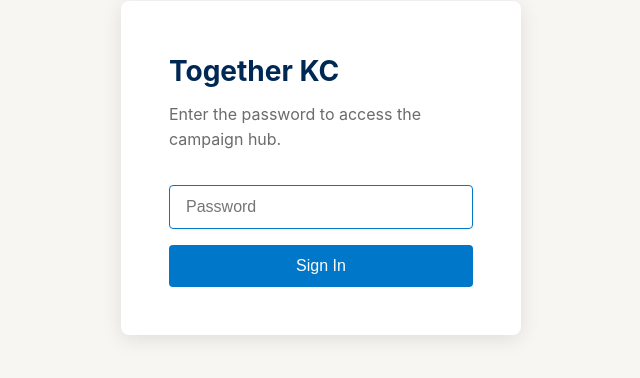
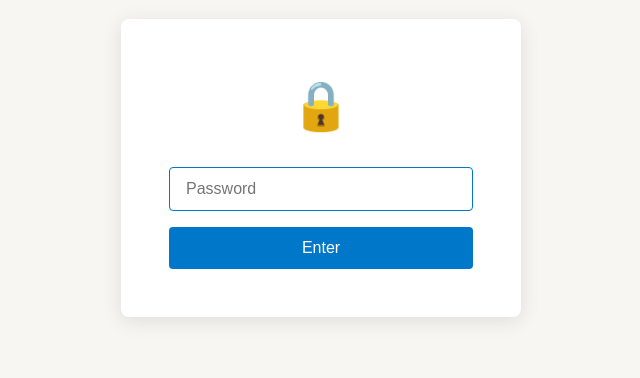
Before and after one commit to andyhartzler/notion, a Next.js app: page /login in a window 1280 px wide. Shown: the part 232-610 px from the top of the page, without its empty margins (319-959 px from the left). Built offline with nearby package versions, Linux system fonts and the light colour scheme.

Commit message:
Simplify login page to just padlock icon

```diff
--- a/app/login/page.tsx
+++ b/app/login/page.tsx
@@ -27,10 +27,10 @@ export default function LoginPage() {
         router.push('/')
         router.refresh()
       } else {
-        setError('Invalid password. Please try again.')
+        setError('Invalid password')
       }
     } catch (err) {
-      setError('An error occurred. Please try again.')
+      setError('An error occurred')
     } finally {
       setLoading(false)
     }
@@ -38,9 +38,8 @@ export default function LoginPage() {
 
   return (
     <div className="login-container">
-      <div className="login-box">
-        <h1>Together KC</h1>
-        <p>Enter the password to access the campaign hub.</p>
+      <div className="login-box" style={{ textAlign: 'center' }}>
+        <div style={{ fontSize: '3rem', marginBottom: '1.5rem' }}>🔒</div>
 
         <form onSubmit={handleSubmit}>
           {error && <div className="login-error">{error}</div>}
@@ -55,7 +54,7 @@ export default function LoginPage() {
           />
 
           <button type="submit" disabled={loading}>
-            {loading ? 'Signing in...' : 'Sign In'}
+            {loading ? '...' : 'Enter'}
           </button>
         </form>
       </div>
```
